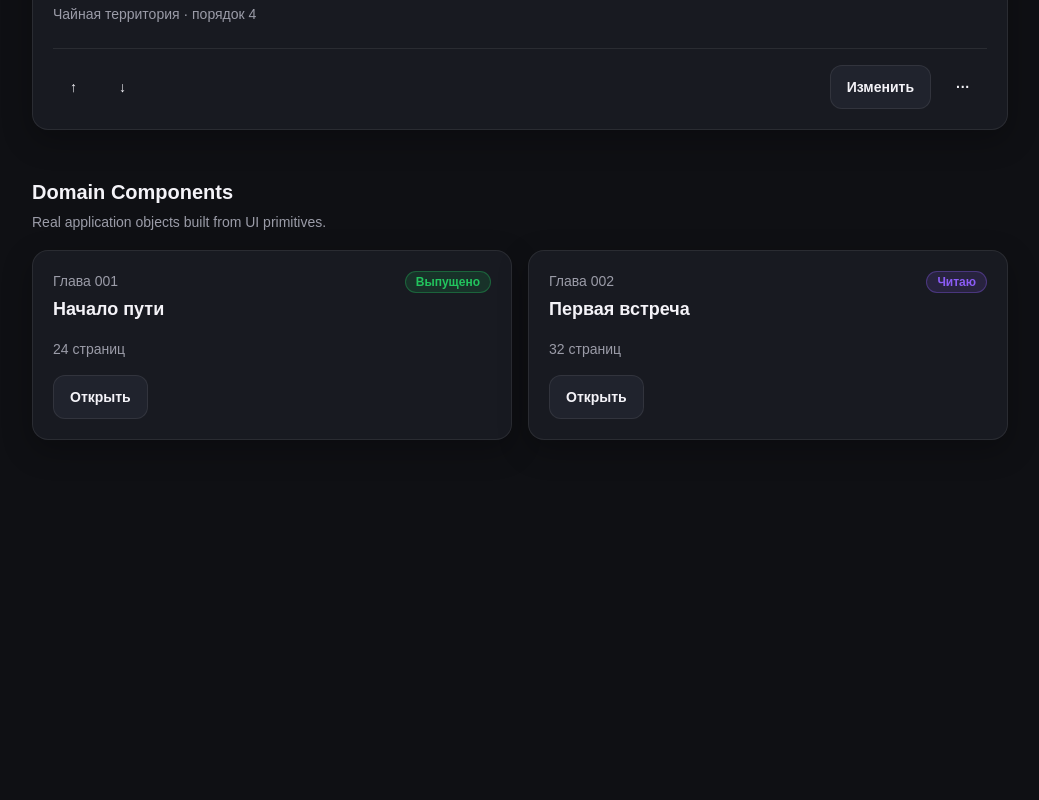
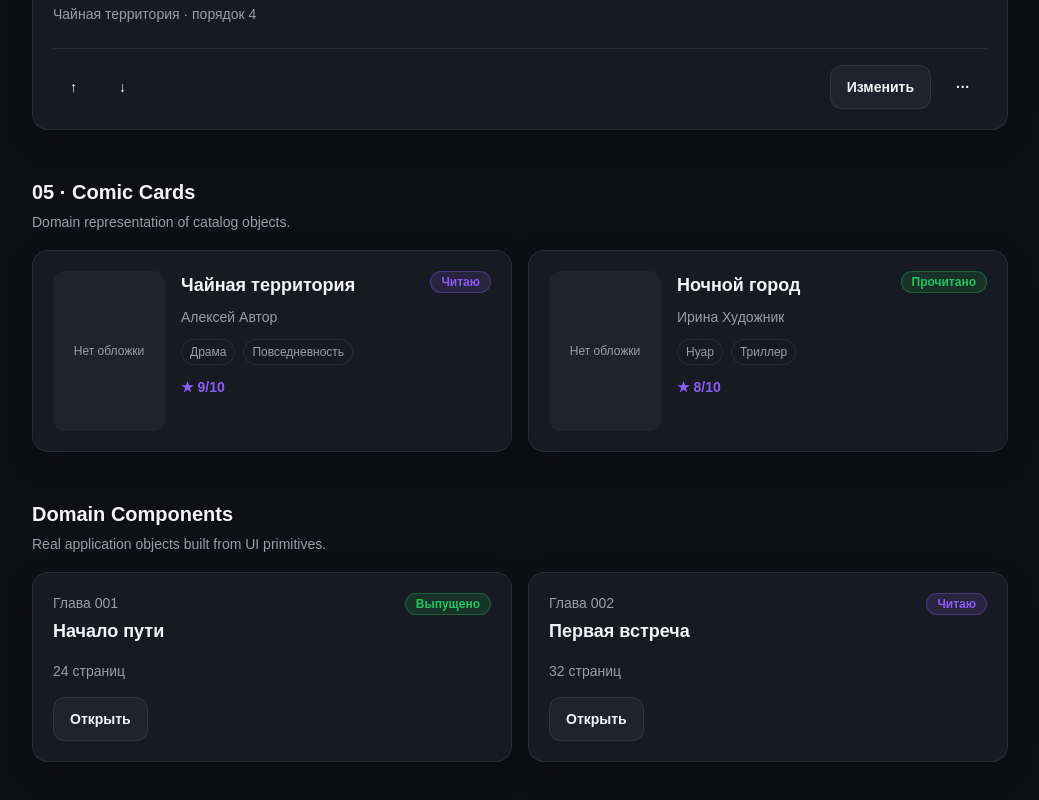
Before and after one commit to Flawden/comic-diary, a Next.js app: page /design-system in a window 1280 px wide. Shown: the part 1865-2665 px from the top of the page, without its empty margins (120-1159 px from the left). Before the commit the page ends 2377 px from the top, so only its background shows below. Built offline with nearby package versions, Linux system fonts and the light colour scheme.

Commit message:
feat(domain): harden comic card visual contract

```diff
--- a/src/app/design-system/page.tsx
+++ b/src/app/design-system/page.tsx
@@ -1,4 +1,4 @@
-import { ChapterCard } from "@/shared/components/domain";
+import { ChapterCard, ComicCard } from "@/shared/components/domain";
 
 import {
   Badge,
@@ -347,6 +347,37 @@ export default function DesignSystemPage() {
 
 
       <Section
+        title="05 · Comic Cards"
+        description="Domain representation of catalog objects."
+      >
+        <div className="grid gap-4 md:grid-cols-2">
+          <ComicCard
+            title="Чайная территория"
+            author="Алексей Автор"
+            genres={[
+              "Драма",
+              "Повседневность",
+            ]}
+            rating={9}
+            status="reading"
+          />
+
+          <ComicCard
+            title="Ночной город"
+            author="Ирина Художник"
+            genres={[
+              "Нуар",
+              "Триллер",
+            ]}
+            rating={8}
+            status="completed"
+          />
+        </div>
+      </Section>
+
+
+
+      <Section
         title="Domain Components"
         description="Real application objects built from UI primitives."
       >
--- /dev/null
+++ b/src/shared/components/domain/ComicCard.tsx
@@ -0,0 +1,163 @@
+/* eslint-disable @next/next/no-img-element */
+
+import {
+  Badge,
+  Card,
+} from "@/shared/components/ui";
+
+export type ComicStatus =
+  | "draft"
+  | "reading"
+  | "completed"
+  | "dropped";
+
+type ComicCardProps = {
+  title: string;
+  author?: string;
+  genres?: string[];
+  cover?: string;
+  rating?: number;
+  status?: ComicStatus;
+};
+
+const statusLabels:
+Record<ComicStatus, string> = {
+  draft: "Черновик",
+  reading: "Читаю",
+  completed: "Прочитано",
+  dropped: "Брошено",
+};
+
+const statusVariants = {
+  draft: "neutral",
+  reading: "primary",
+  completed: "success",
+  dropped: "danger",
+} as const;
+
+
+export function ComicCard({
+  title,
+  author,
+  genres = [],
+  cover,
+  rating,
+  status = "draft",
+}: ComicCardProps) {
+  return (
+    <Card
+      variant="interactive"
+      className="space-y-4"
+    >
+      <div className="flex gap-4">
+
+        <div
+          className="
+            flex h-40 w-28 shrink-0
+            items-center justify-center
+            rounded-xl
+            bg-[var(--surface-raised)]
+            text-xs
+            text-[var(--muted)]
+          "
+        >
+          {cover ? (
+            /*
+              Image strategy will be finalized
+              with real catalog media layer.
+            */
+            <img
+              src={cover}
+              alt={title}
+              className="h-full w-full rounded-xl object-cover"
+            />
+          ) : (
+            "Нет обложки"
+          )}
+        </div>
+
+
+        <div className="min-w-0 flex-1">
+
+          <div className="flex items-start justify-between gap-3">
+
+            <h3
+              className="
+                text-lg
+                font-bold
+                text-[var(--foreground)]
+              "
+            >
+              {title}
+            </h3>
+
+            <Badge
+              variant={statusVariants[status]}
+            >
+              {statusLabels[status]}
+            </Badge>
+
+          </div>
+
+
+          {author ? (
+            <p
+              className="
+                mt-2
+                text-sm
+                text-[var(--muted)]
+              "
+            >
+              {author}
+            </p>
+          ) : null}
+
+
+          {genres.length > 0 ? (
+            <div
+              className="
+                mt-3
+                flex
+                flex-wrap
+                gap-2
+              "
+            >
+              {genres.map((genre) => (
+                <span
+                  key={genre}
+                  className="
+                    rounded-full
+                    border
+                    border-[var(--border)]
+                    px-2
+                    py-1
+                    text-xs
+                    text-[var(--muted)]
+                  "
+                >
+                  {genre}
+                </span>
+              ))}
+            </div>
+          ) : null}
+
+
+          {rating ? (
+            <div
+              className="
+                mt-3
+                text-sm
+                font-semibold
+                text-[var(--primary)]
+              "
+            >
+              ★ {rating}/10
+            </div>
+          ) : null}
+
+        </div>
+
+      </div>
+    </Card>
+  );
+}
--- a/src/shared/components/domain/index.ts
+++ b/src/shared/components/domain/index.ts
@@ -9,3 +9,12 @@ export {
 export type {
   ChapterStatus,
 } from "./ChapterCard";
+
+
+export {
+  ComicCard,
+} from "./ComicCard";
+
+export type {
+  ComicStatus,
+} from "./ComicCard";
```
Also changed, not shown: public/demo/covers/noir.svg (added), public/demo/covers/tea.svg (added).
